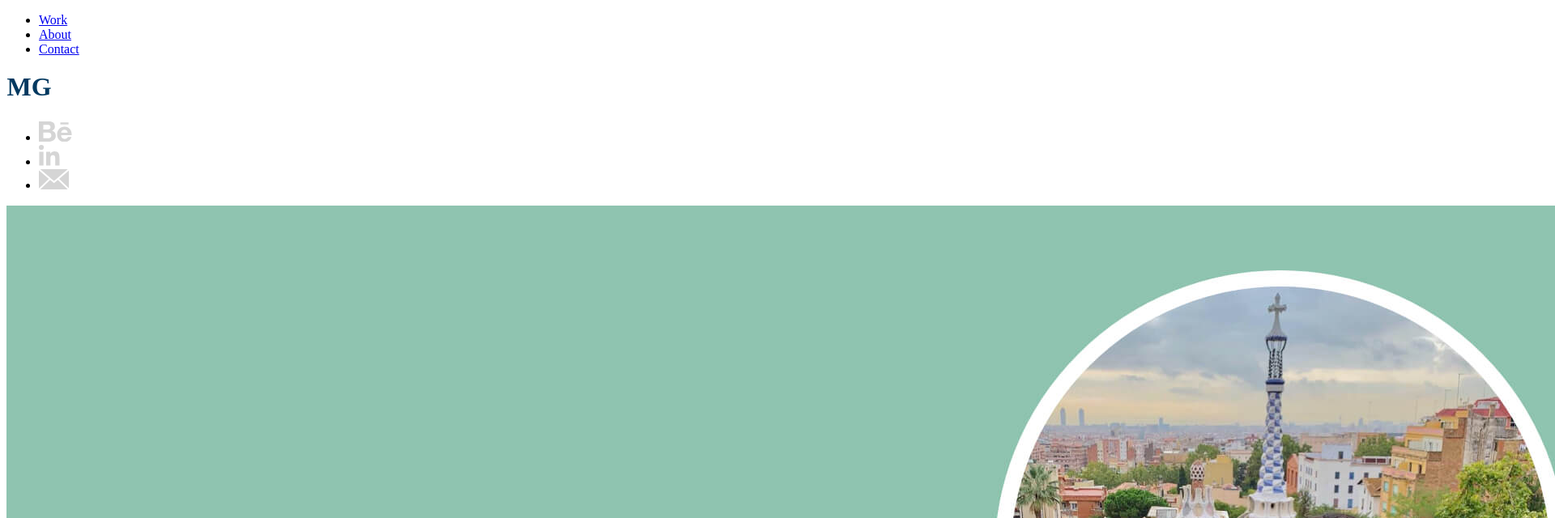
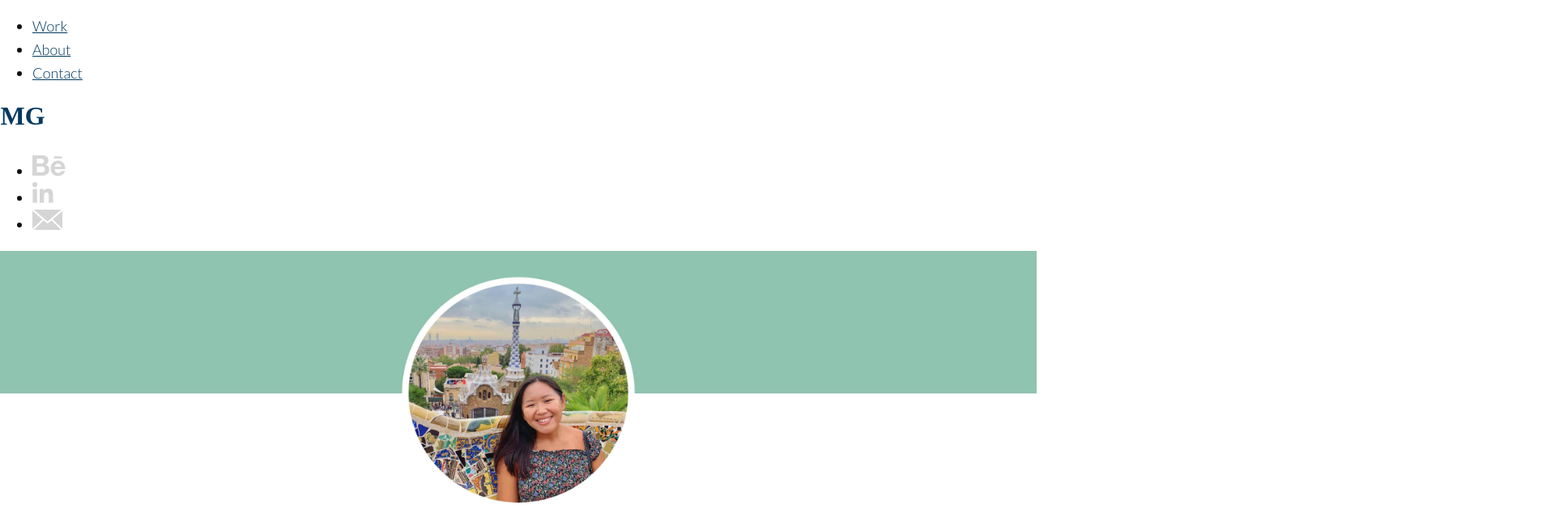
Before and after one commit to megangillen/portfolio, a plain HTML site: page about.html in a window 1280 px wide. Shown: the top 640 px of the page at 81% size, 1920 px wide, since content can reach past the window. Drawn offline with nearby package versions, Linux system fonts and the light colour scheme.

Commit message:
Update about.html with link to stylesheet

```diff
--- a/about.html
+++ b/about.html
@@ -2,19 +2,23 @@
 <html lang="en" dir="ltr">
   <head>
     <link rel='icon' href='favicon.ico' type='image/x-icon'/ >
+    <link rel="stylesheet" type="text/css" href="https://cdnjs.cloudflare.com/ajax/libs/normalize/8.0.1/normalize.min.css">
+    <link rel="stylesheet" type="text/css" href="css/style.css">
+    <link href="https://fonts.googleapis.com/css2?family=Lato:ital,wght@0,100;0,300;0,400;0,700;0,900;1,100;1,300;1,400;1,700;1,900&display=swap" rel="stylesheet">
     <meta charset="utf-8">
+    <meta name="viewport" content="width=device-width, initial-scale=1">
     <title>About Megan Gillen</title>
   </head>
-  <body>
+  <body id="about-page">
     <!-- For the header -->
     <header>
       <div>
 
         <nav>
           <ul>
-            <li><a href="index.html">Work</a></li>
-            <li><a href="about.html">About</a></li>
-            <li><a href="#contact">Contact</a></li>
+            <li><a class="menu-link" href="index.html">Work</a></li>
+            <li><a class="menu-link" href="about.html">About</a></li>
+            <li><a class="menu-link" href="#contact">Contact</a></li>
           </ul>
           <a href="index.html">
           <svg xmlns="http://www.w3.org/2000/svg" width="56" height="44" viewBox="0 0 56 44">
```
